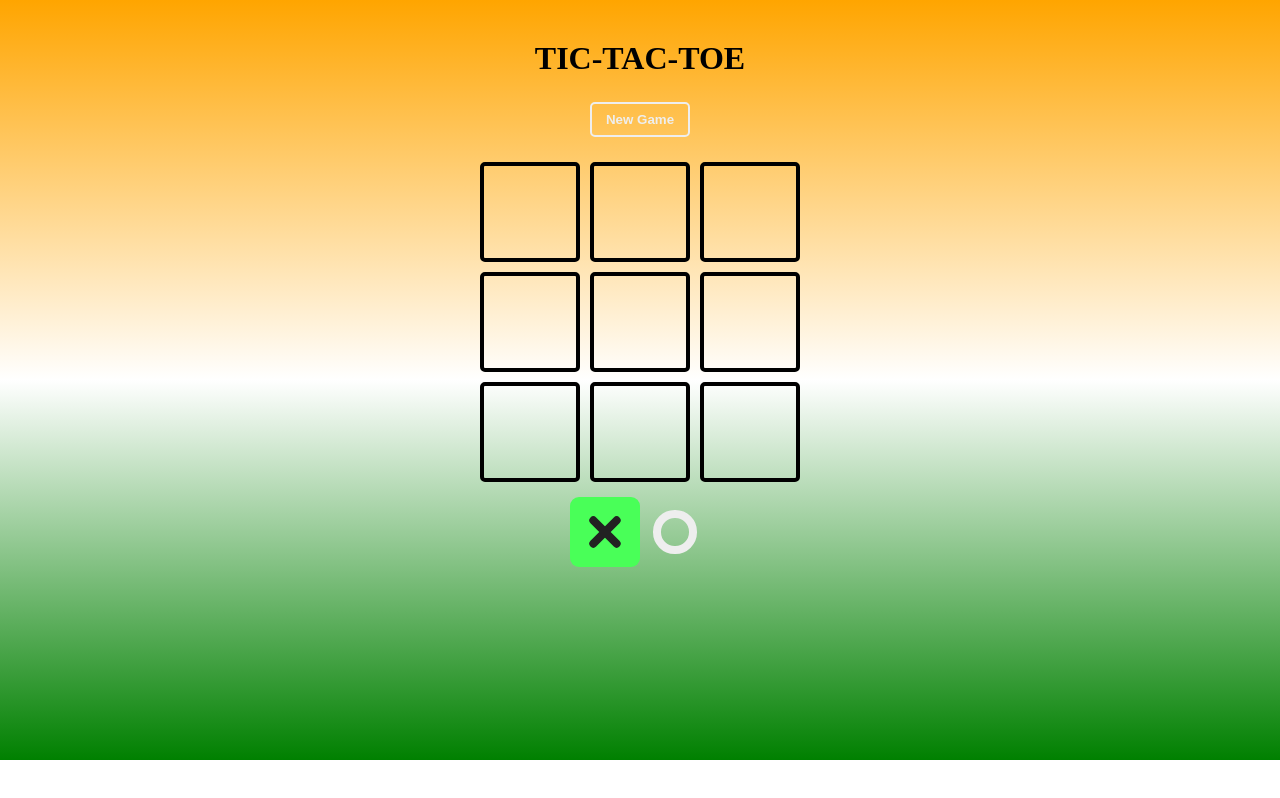
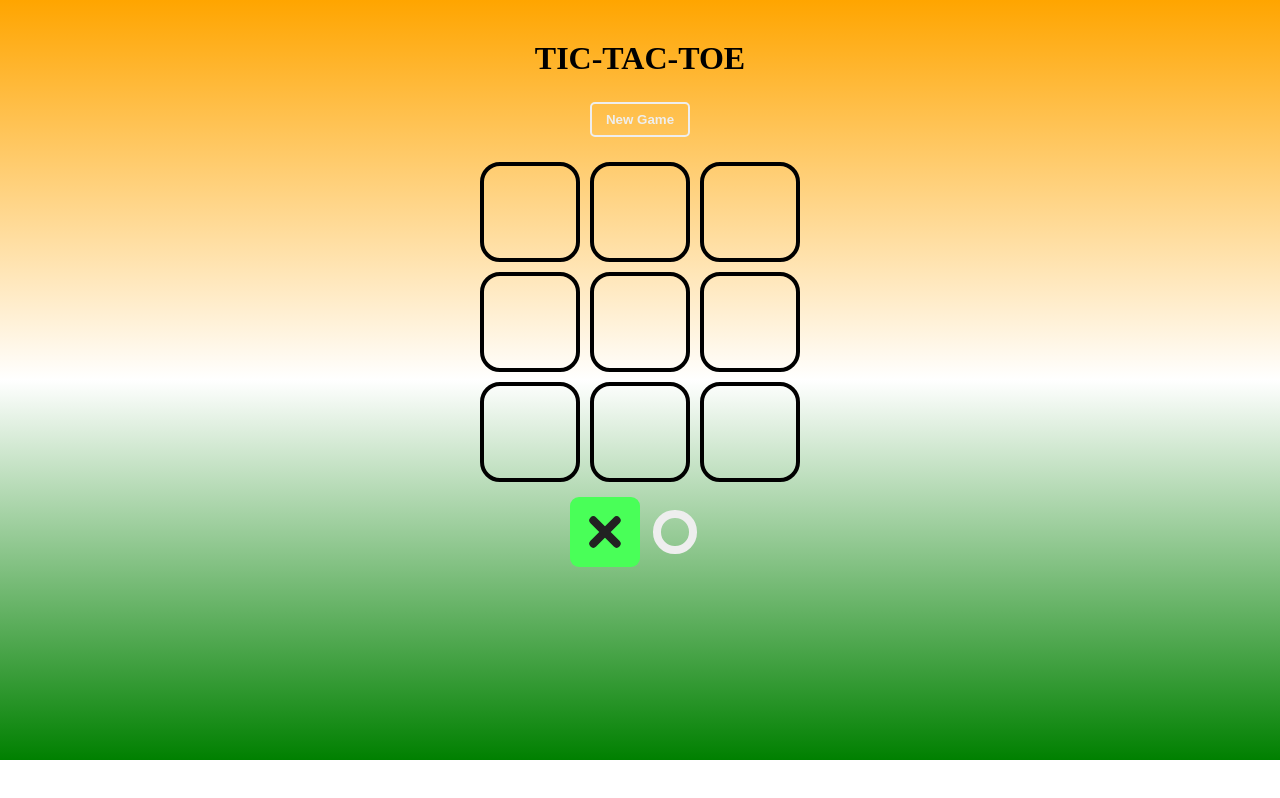
Before and after one commit to ganitkumar517/feynman, a React (Create React App) app: page / in a window 1280 px wide. Built offline with nearby package versions, Linux system fonts and the light colour scheme; the HTML template or start-up script is replaced by a standard one.

Commit message:
Update Square.scss

```diff
--- a/src/components/Square.scss
+++ b/src/components/Square.scss
@@ -2,7 +2,7 @@
     width: 100px;
     height: 100px;
     border: 4px solid black;
-    border-radius: 5px;
+    border-radius: 20px;
     display: grid;
     place-items: center;
     cursor: pointer;
```
